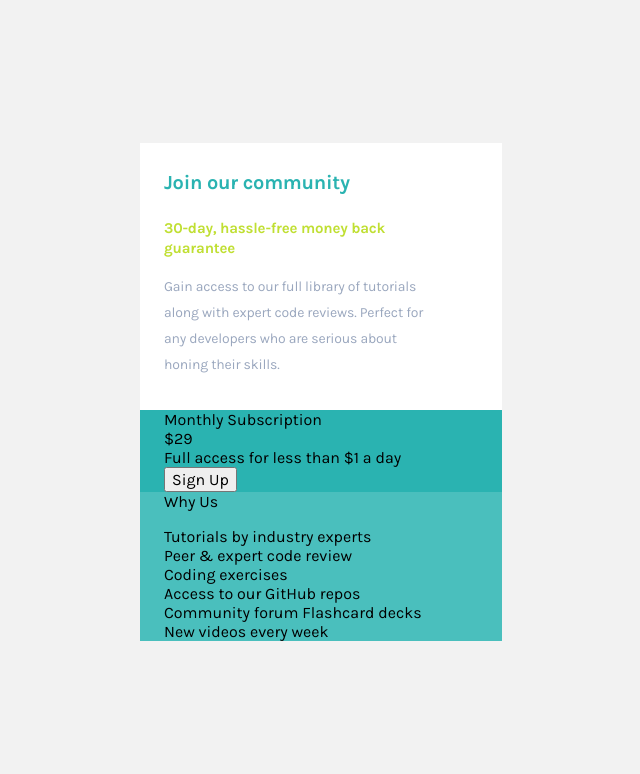
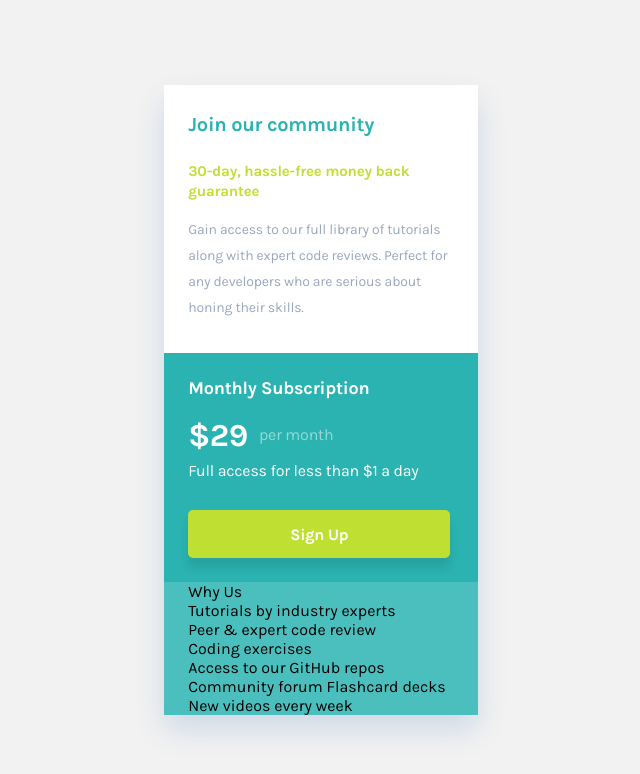
Before and after one commit to MatejaC/frontendmentor.io---Single-price-grid-component-challenge, a plain HTML site: page index.html in a window 1280 px wide. Shown: the whole page, without its empty margins (319-959 px from the left). Drawn offline with Linux system fonts and the light colour scheme.

Commit message:
setting body and container alignment, centering, box-shadow; finishing styling of second - subscription section

```diff
--- a/css/style.scss
+++ b/css/style.scss
@@ -86,18 +86,21 @@ html {
 body {
   font-family: $Karla;
   background-color: $background-color;
-  max-width: 362px;
   display: grid;
-  grid-template-columns: 1fr;
+  margin: 0 auto;
   align-content: center;
   justify-content: center;
-  margin: 0 auto;
+  min-height: 100vh;
+}
+
+.container {
+   box-shadow: 0px 15px 30px rgba(0, 81, 171, 0.148847);
+  border-radius: 5px;
 }
 
 .introduction {
   background-color: $white;
-  padding-left: 1.5rem;
-  padding-top: 1.75rem;
+  padding: 1.75rem 1.5rem 0 1.5rem;
 }
 
 .introduction__headline {
@@ -126,12 +129,72 @@ body {
   line-height: 1.625rem;
   letter-spacing: -0.175px;
   color: $Grayish-Blue;
-  padding-bottom:2rem;
+  padding-bottom: 2rem;
 }
 
 .subscription {
   background-color: $cyan;
   padding-left: 1.5rem;
+  color: $white;
+  padding-bottom: 1.5rem;
+}
+
+.subscription__title {
+  font-weight: bold;
+  font-size: 1.125rem;
+  line-height: 1, 3125rem;
+  letter-spacing: -0.225px;
+  color: $white;
+  padding-top: 1.5rem;
+  padding-bottom: 1.125rem;
+}
+
+.subscription__price {
+  display: inline-flex;
+  font-weight: bold;
+  font-size: 2rem;
+  line-height: 37px;
+  letter-spacing: -0.4px;
+
+  &::after {
+    display: inline-flex;
+    content: " per month";
+    opacity: 0.5;
+    font-weight: normal;
+    font-size: 1rem;
+    line-height: 26px;
+    letter-spacing: -0.2px;
+    mix-blend-mode: normal;
+    justify-content: center;
+    align-items: center;
+    padding-left: 0.69rem;
+  }
+}
+
+.subscription__access {
+  font-weight: normal;
+  font-size: 1rem;
+  line-height: 26px;
+  letter-spacing: -0.2px;
+  padding-top: 0.25rem;
+  padding-bottom: 1.625rem;
+}
+
+.subscription__sign-up {
+  display: inline-block;
+  background: $Bright-Yellow;
+  box-shadow: 0px 10px 10px rgba(0, 0, 0, 0.0973011);
+  border-radius: 5px;
+  border: none;
+  font-weight: bold;
+  font-size: 16px;
+  line-height: 19px;
+  letter-spacing: -0.2px;
+  color: $white;
+  padding: 0.9375rem 6.375rem 0.875rem;
+  &:hover {
+    opacity: 0.9;
+  }
 }
 
 .about-us {
```
Also changed, not shown: css/style.css, 1 other file.
